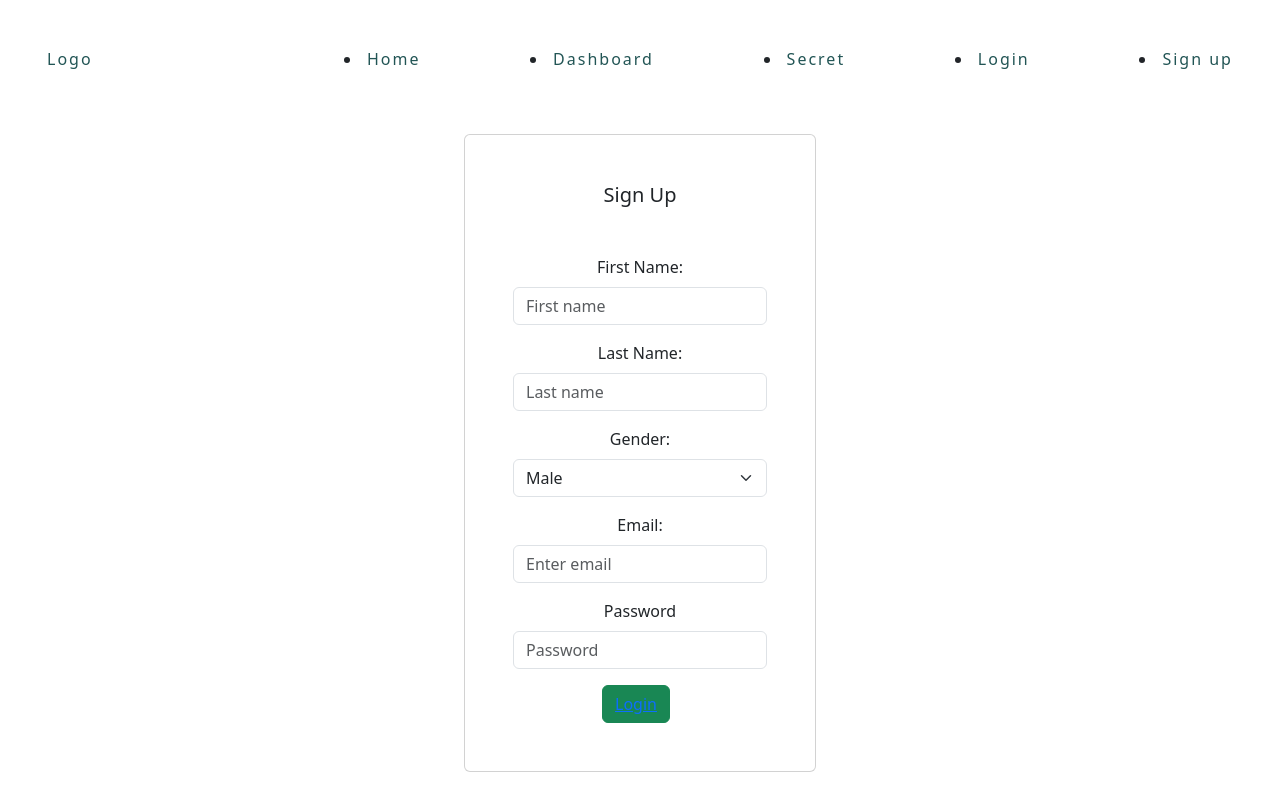
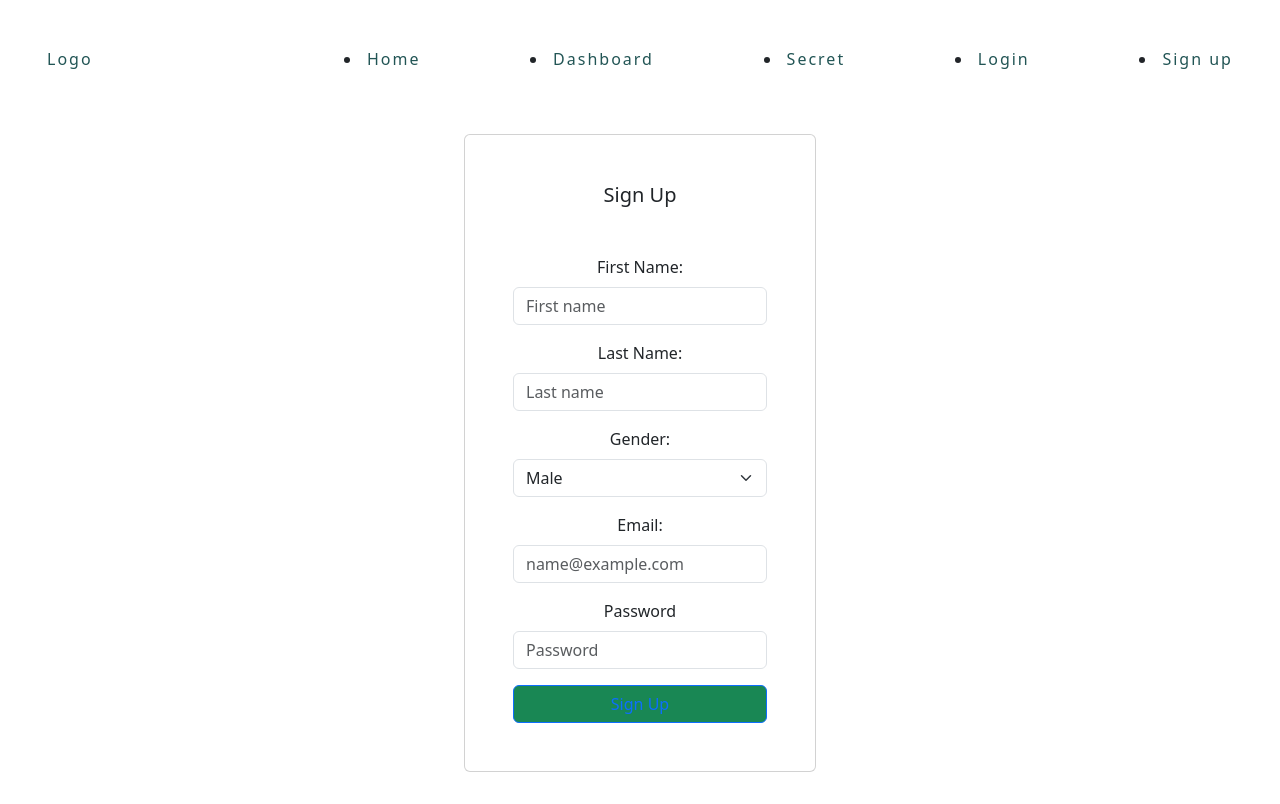
Before and after one commit to aChacin8/e-commerce-project, a React (Vite) app: page /Sign in a window 1280 px wide. Built offline with nearby package versions, Linux system fonts and the light colour scheme.

Commit message:
Se corrigieron errores de registro de usuario

```diff
--- a/src/pages/Sign.jsx
+++ b/src/pages/Sign.jsx
@@ -1,18 +1,18 @@
 import { Card, Button, Form } from 'react-bootstrap';
-import { NavLink } from 'react-router-dom';
-import registerUserService from '@/services/userService';
+import userService from '@/services/userService';
 import { useNavigate } from 'react-router-dom';
-import { useForm } from 'react-hook-form'
+import { useForm } from 'react-hook-form';
 
+const { registerUserService } = userService;
 
 const Sign = () => {
+    const { register, handleSubmit, formState: { errors } } = useForm();
+    const navigate = useNavigate();
 
-    const {register, handleSubmit, formState: {errors}} = useForm();
-    const navigate = useNavigate();
     const onSubmit = async (data) => {
         try {
-                const response = await registerUserService (data);
-                if (response === 201) {
+            const response = await registerUserService(data);
+            if (response.status === 201) {
                 navigate('/login');
                 console.log('Usuario creado exitosamente', response);
             }
@@ -20,67 +20,65 @@ const Sign = () => {
             console.log('Ocurrio un error en la creacion de usuario', error);
         }
     }
+
     return (
-        <Card style={{ width: '22rem' }} className='justify-content-center mx-auto mt-5' >
-
+        <Card style={{ width: '22rem' }} className='justify-content-center mx-auto mt-5'>
             <Card.Body className='text-center'>
                 <Card.Title>Sign Up</Card.Title>
                 <Form onSubmit={handleSubmit(onSubmit)}>
-                    <Form.Group className='mb-3 mt-5' controlId='formBasicFirstName'>
+                    <Form.Group className='mb-3 mt-5'>
                         <Form.Label>First Name:</Form.Label>
                         <Form.Control
                             type='text'
-                            name= 'firstName'
+                            name='firstName'
                             placeholder='First name'
                             required
                             {...register('firstName')}
                         />
                         <p>{errors.firstName?.message}</p>
-
                     </Form.Group>
 
-                    <Form.Group className='mb-3' controlId='formBasicLastName'>
+                    <Form.Group className='mb-3'>
                         <Form.Label>Last Name:</Form.Label>
                         <Form.Control
                             type='text'
-                            name= 'lastName'
+                            name='lastName'
                             placeholder='Last name'
                             required
-                            {...register ('lastName')}
+                            {...register('lastName')}
                         />
                         <p>{errors.lastName?.message}</p>
                     </Form.Group>
 
-                    <Form.Group className='mb-3' controlId='formBasicGender'>
+                    <Form.Group className='mb-3'>
                         <Form.Label>Gender:</Form.Label>
                         <Form.Select
                             className='mb-3'
-                            controlId='formBasicGender'
                             name='gender'
-                            onChange={()=>{}}
-                            {...register ('gender')}
+                            onChange={() => { }}
+                            {...register('gender')}
                             required
                         >
-                            <option value = 'M'>Male</option>
-                            <option value = 'F'>Female</option>
-                            <option value = 'O'>other</option>
+                            <option value='M'>Male</option>
+                            <option value='F'>Female</option>
+                            <option value='O'>other</option>
                         </Form.Select>
                         <p>{errors.gender?.message}</p>
                     </Form.Group>
 
-                    <Form.Group className='mb-3' controlId='formBasicEmail'>
+                    <Form.Group className='mb-3'>
                         <Form.Label>Email:</Form.Label>
                         <Form.Control
                             type='email'
-                            name = 'email'
-                            placeholder='Enter email'
+                            name='email'
+                            placeholder='name@example.com'
                             required
                             {...register('email')}
                         />
                         <p>{errors.email?.message}</p>
                     </Form.Group>
 
-                    <Form.Group className='mb-3' controlId='formBasicPassword'>
+                    <Form.Group className='mb-3'>
                         <Form.Label>Password</Form.Label>
                         <Form.Control
                             type='password'
@@ -92,9 +90,7 @@ const Sign = () => {
                         <p>{errors.password?.message}</p>
                     </Form.Group>
 
-                    <Button variant='success' type='submit' className='me-2'>
-                        <NavLink to={'/Login'}>Login</NavLink>
-                    </Button>
+                    <Button variant='success' type='submit' className='w-100 btn btn-outline-primary'>Sign Up</Button>
                 </Form>
             </Card.Body>
         </Card>
```
Lines whose indentation alone changed are shown as unchanged.
